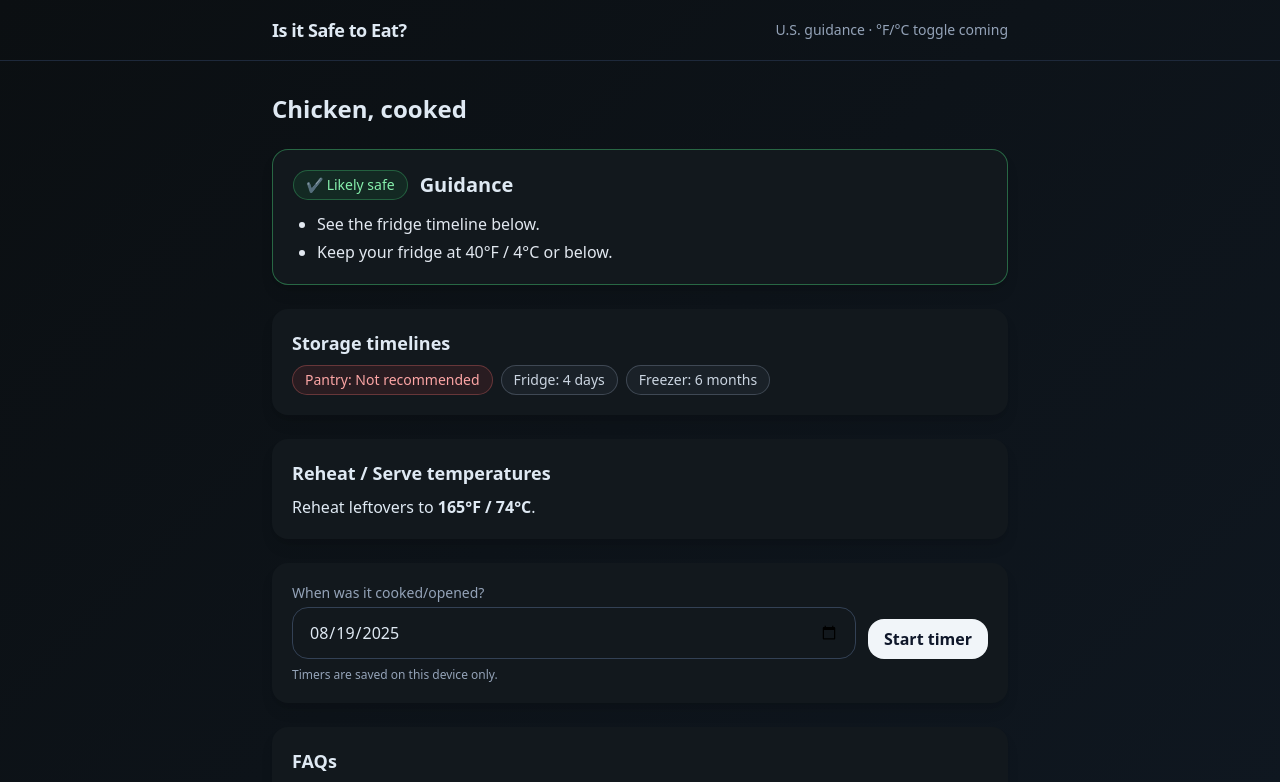
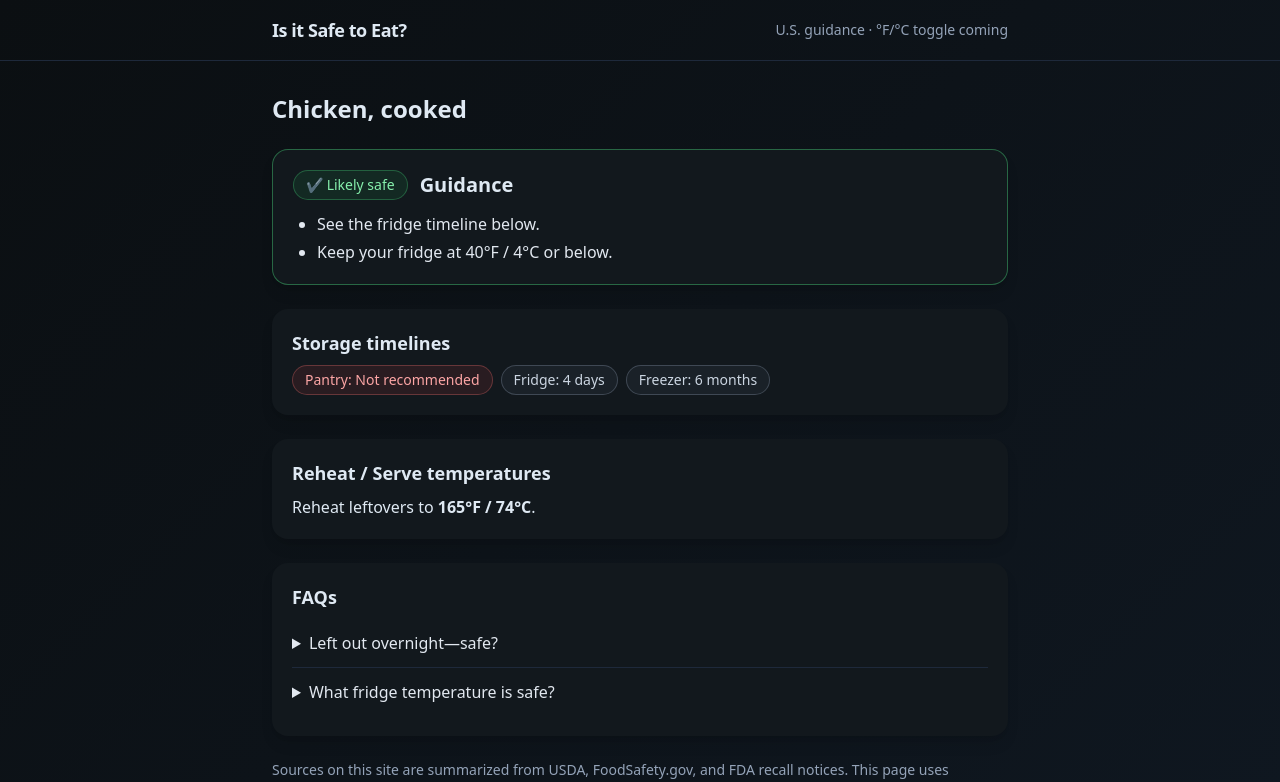
Before and after one commit to JiriTill/is-it-safe-to-eat, a Next.js app: page /food/cooked-chicken in a window 1280 px wide. Shown: the top 782 px of the page. Built offline with nearby package versions, Linux system fonts and the light colour scheme.

Commit message:
Update page.jsx

```diff
--- a/app/food/[slug]/page.jsx
+++ b/app/food/[slug]/page.jsx
@@ -3,7 +3,6 @@ import { findFoodBySlug } from "@/lib/data";
 import { notFound } from "next/navigation";
 import { TimelineChips } from "@/components/TimelineChips";
 import { AnswerCard } from "@/components/AnswerCard";
-import TimerStart from "@/components/TimerStart";
 import { FAQ } from "@/components/FAQ";
 
 // --- Helpers ---
@@ -161,8 +160,6 @@ export default function FoodPage({ params, searchParams }) {
         </div>
       )}
 
-      <TimerStart name={item.name} defaultDays={fridge?.duration?.maxDays} />
-
       {Array.isArray(item.faq) && item.faq.length > 0 && <FAQ items={item.faq} />}
 
       <div className="text-sm text-slate-400">
```
